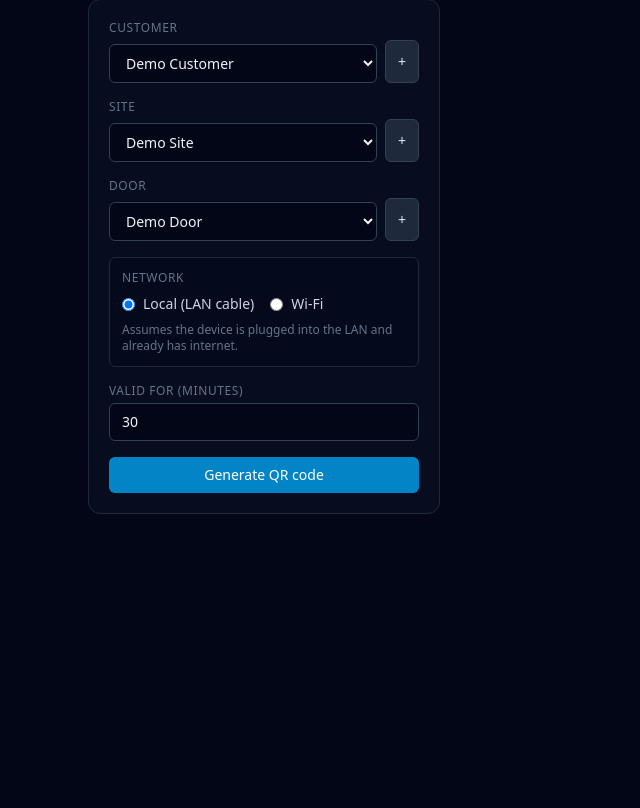
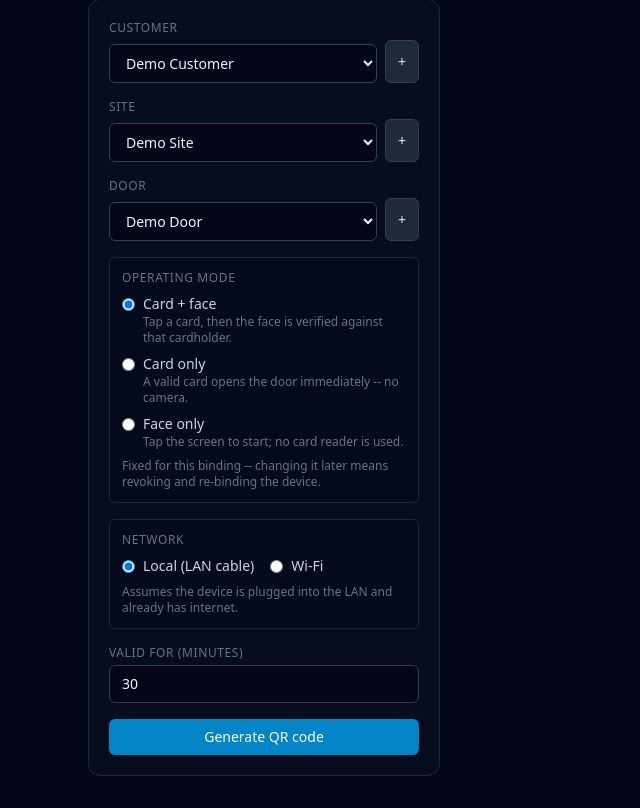
Before and after one commit to gekakud/RSID_Face_Guard, a FastAPI app: page /new in a window 1280 px wide. Shown: the part 194-1002 px from the top of the page, without its empty margins (0-640 px from the left). Before the commit the page ends 708 px from the top, so only its background shows below. Run offline with FastAPI, Linux system fonts and the light colour scheme; data comes from the database, SQL or seed files in the repository; some libraries are stand-ins or nearby versions.

Commit message:
add mode device to server dashboard ui

```diff
--- a/server/templates/device_detail.html
+++ b/server/templates/device_detail.html
@@ -42,6 +42,7 @@
       {{ row("Customer", device.customer_id) }}
       {{ row("Site", device.site_id) }}
       {{ row("Door", device.door_id) }}
+      {{ row("Mode", device.device_mode) }}
       {{ row("MAC", device.mac) }}
       {{ row("Device type", device.device_type) }}
       {{ row("Firmware", device.fw_version) }}
--- a/server/templates/new.html
+++ b/server/templates/new.html
@@ -44,6 +44,34 @@
         <select class="{{ field }} mt-0" id="door_select" disabled></select>
         <button type="button" class="{{ addbtn }}" data-add="door" title="Add door">+</button>
       </div>
+    </div>
+
+    <!-- Operating mode -->
+    <div class="rounded-md border border-slate-800 bg-slate-950/40 p-3">
+      <span class="{{ label }}">Operating mode</span>
+      <div class="mt-2 space-y-2 text-sm text-slate-300">
+        <label class="flex items-start gap-2">
+          <input type="radio" name="device_mode" value="card_and_face" class="mt-1" checked>
+          <span>Card + face
+            <span class="block text-xs text-slate-500">Tap a card, then the face is verified against that cardholder.</span>
+          </span>
+        </label>
+        <label class="flex items-start gap-2">
+          <input type="radio" name="device_mode" value="card_only" class="mt-1">
+          <span>Card only
+            <span class="block text-xs text-slate-500">A valid card opens the door immediately -- no camera.</span>
+          </span>
+        </label>
+        <label class="flex items-start gap-2">
+          <input type="radio" name="device_mode" value="face_only" class="mt-1">
+          <span>Face only
+            <span class="block text-xs text-slate-500">Tap the screen to start; no card reader is used.</span>
+          </span>
+        </label>
+      </div>
+      <p class="mt-2 text-xs text-slate-500">
+        Fixed for this binding -- changing it later means revoking and re-binding the device.
+      </p>
     </div>
 
     <!-- Network -->
@@ -317,6 +345,12 @@
     countdownTimer = setInterval(tick, 1000);
   }
 
+  const MODE_LABELS = {
+    card_and_face: "Card + face",
+    card_only: "Card only",
+    face_only: "Face only",
+  };
+
   function buildNetworkProfile() {
     const mode = document.querySelector("input[name=net_mode]:checked").value;
     if (mode === "wifi") {
@@ -344,10 +378,13 @@
       return showError("Wi-Fi needs both a network name and a password");
     }
 
+    const deviceMode = document.querySelector("input[name=device_mode]:checked").value;
+
     const data = {
       customer_id: customer,
       site_id: site,
       door_id: door,
+      device_mode: deviceMode,
       network_profile: netProfile,
       validity_minutes: Number($("validity_minutes").value),
     };
@@ -372,6 +409,7 @@
         ["Door", payload.payload.door_id],
         ["Site", payload.payload.site_id],
         ["Customer", payload.payload.customer_id],
+        ["Mode", MODE_LABELS[deviceMode] || deviceMode],
         ["Network", netLabel],
         ["Registers at", payload.payload.server_url],
         ["Expires", payload.expires_at],
```
